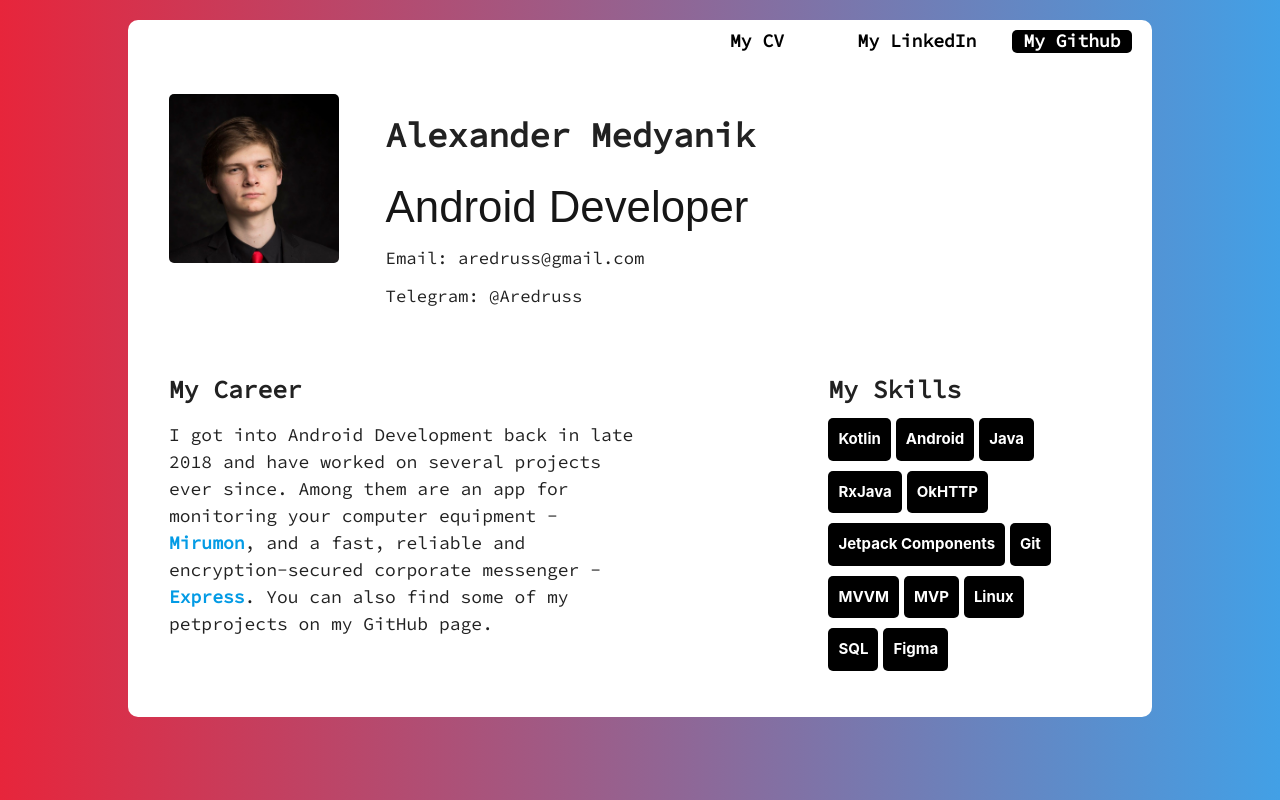
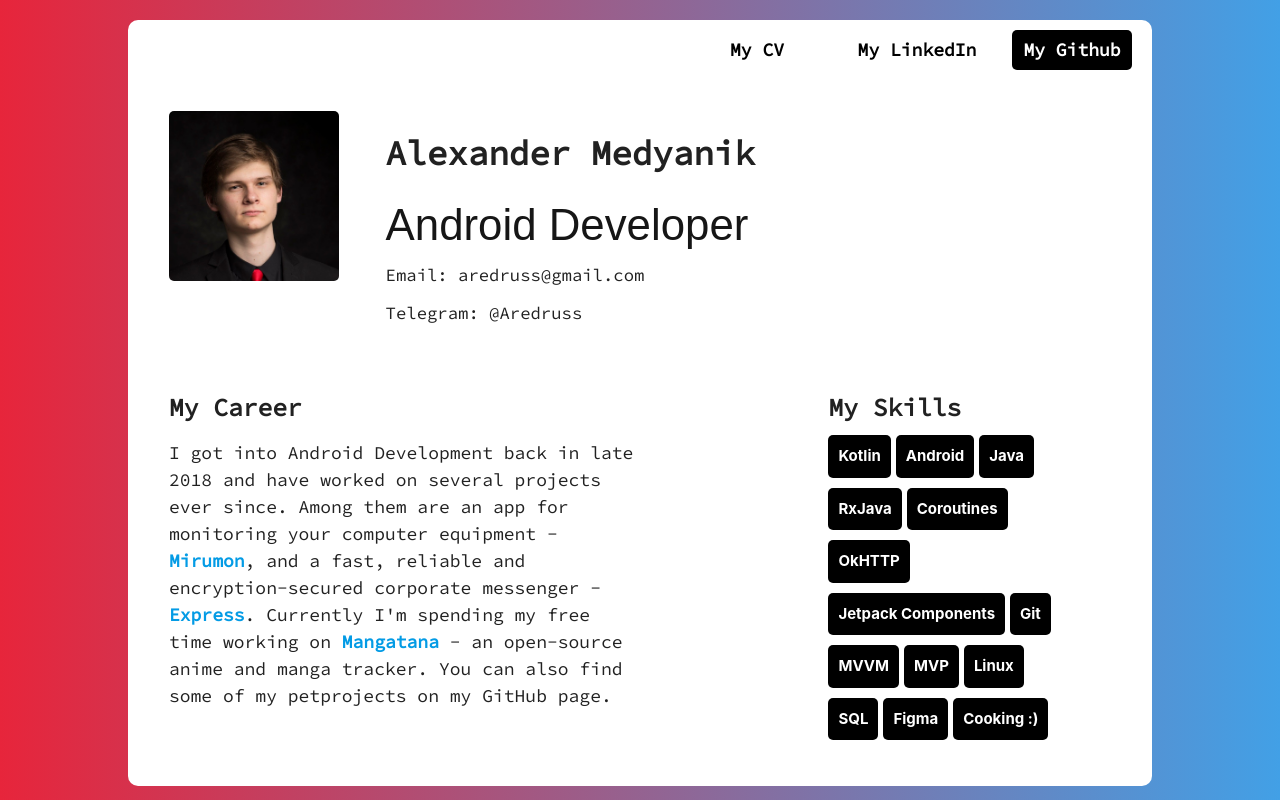
Before and after one commit to Aredruss/aredruss.github.io, a plain HTML site: page index.html in a window 1280 px wide. Drawn offline with nearby package versions, Linux system fonts and the light colour scheme; a web font is replaced by a local one.

Commit message:
Updated my career

```diff
--- a/index.html
+++ b/index.html
@@ -54,6 +54,9 @@
                         <a href="https://github.com/mirumon" target="_blank"><b>Mirumon</b></a>,
                         and a fast, reliable and encryption-secured corporate messenger
                         - <a href="https://express.ms/" target="_blank"><b>Express</b></a>.
+                        Currently I'm spending my free time working on <a
+                                href="https://github.com/Aredruss/Mangatana"><b>Mangatana</b></a> -
+                        an open-source anime and manga tracker.
                         You can also find some of my petprojects on my GitHub page.</p>
                 </div>
                 <div class="skillset">
@@ -70,8 +73,8 @@
 </html>
 
 <script>
-    var skills = ['Kotlin', 'Android', 'Java', 'RxJava',
-        'OkHTTP','Jetpack Components','Git','MVVM', 'MVP', 'Linux', 'SQL', 'Figma']
+    var skills = ['Kotlin', 'Android', 'Java', 'RxJava', 'Coroutines',
+        'OkHTTP', 'Jetpack Components', 'Git', 'MVVM', 'MVP', 'Linux', 'SQL', 'Figma', 'Cooking :)']
     var target = document.querySelector(".skill-chips")
     var template = "<div class = \"skill-chip\"><b>~sk~</b></div>"
 
--- a/styles/style.css
+++ b/styles/style.css
@@ -26,6 +26,7 @@ main {
 .navbutton {
     background: black;
     color: white;
+    height: 40px;
     width: 120px;
     font-family: "Source Code Pro", sans-serif;
     border-radius: 5px;
@@ -45,6 +46,7 @@ main {
 .navbutton-no-tint {
     border: none;
     color: black;
+    height: 40px;
     background: white;
     width: 150px;
     margin-left: 10px;
```
